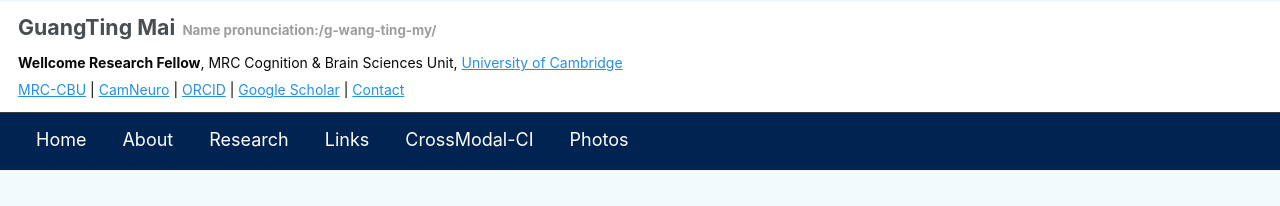
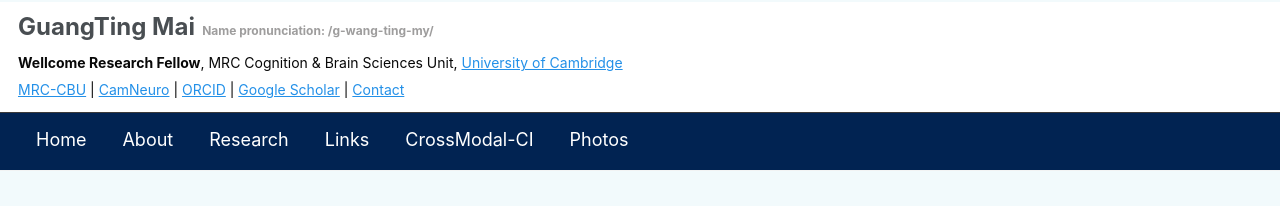
Before and after one commit to guangtingmai/guangtingmai.github.io, a Jekyll site: the page built from _pages/readme.html, in a window 1280 px wide. Shown: the top 206 px of the page. Built offline with Jekyll 4.4.1, drawn with Linux system fonts in a browser that asks for light colours.

Commit message:
Update _config.yml

```diff
--- a/_config.yml
+++ b/_config.yml
@@ -23,7 +23,7 @@ repository               : "guangtingmai/guangtingmai.github.io"
 author:
   # Biographic information
   avatar           : "profile.jpg"
-  name             : '<span style="font-size:16pt;"><strong>GuangTing Mai</strong></span> <span style="font-size:10pt;color:#9e9d9d">Name pronunciation:/g-wa<strong>ng</strong>-ting-<strong>my</strong>/</span>'
+  name             : '<span style="font-size:18pt;"><strong>GuangTing Mai</strong></span> <span style="font-size:9pt;color:#9e9d9d">Name pronunciation: /g-wa<strong>ng</strong>-ting-<strong>my</strong>/</span>'
   pronouns         : # example: "she/her"
   bio              : '<span style="font-size:10.5pt;"><strong>Wellcome Research Fellow</strong>, MRC Cognition & Brain Sciences Unit, <a href="https://www.cam.ac.uk/">University of Cambridge</a><br><a href="https://www.mrc-cbu.cam.ac.uk/people/guangting.mai/">MRC-CBU</a> | <a href="https://neuroscience.cam.ac.uk/member/gm832/">CamNeuro</a> | <a href="https://orcid.org/0000-0002-5618-7420">ORCID</a> | <a href="https://scholar.google.com/citations?user=bCQ03mIAAAAJ&hl=en">Google Scholar</a> | <a href="https://guangtingmai.github.io/contact/">Contact</a></span>'
   location         : # "UK"
```
